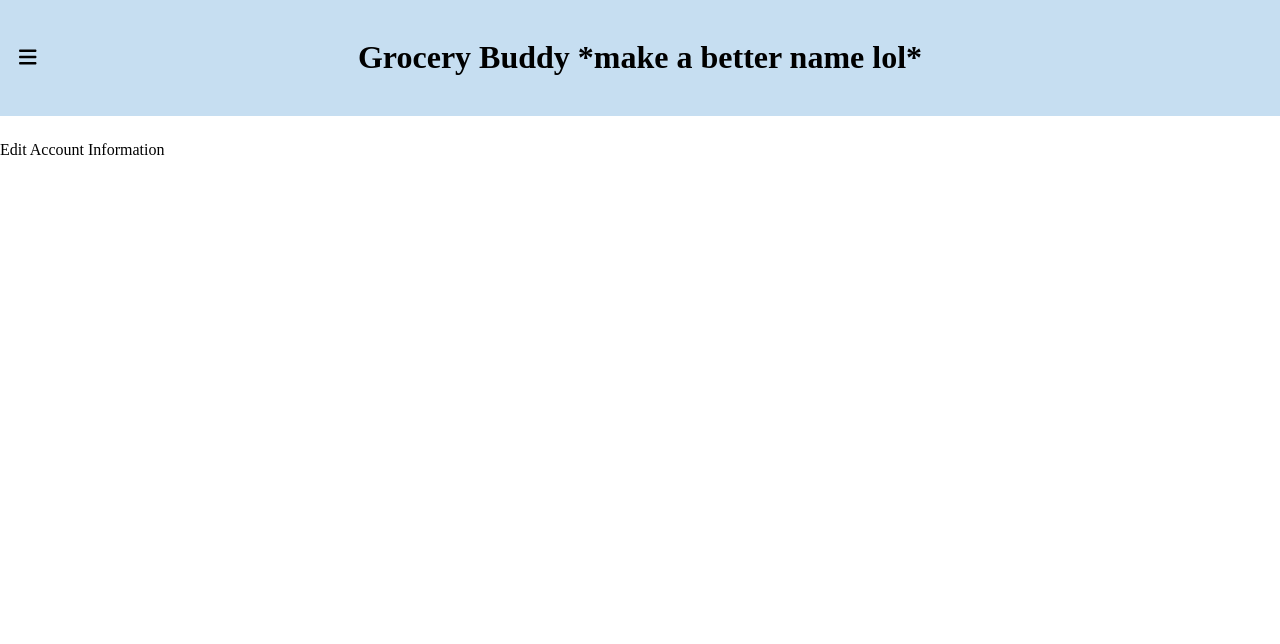
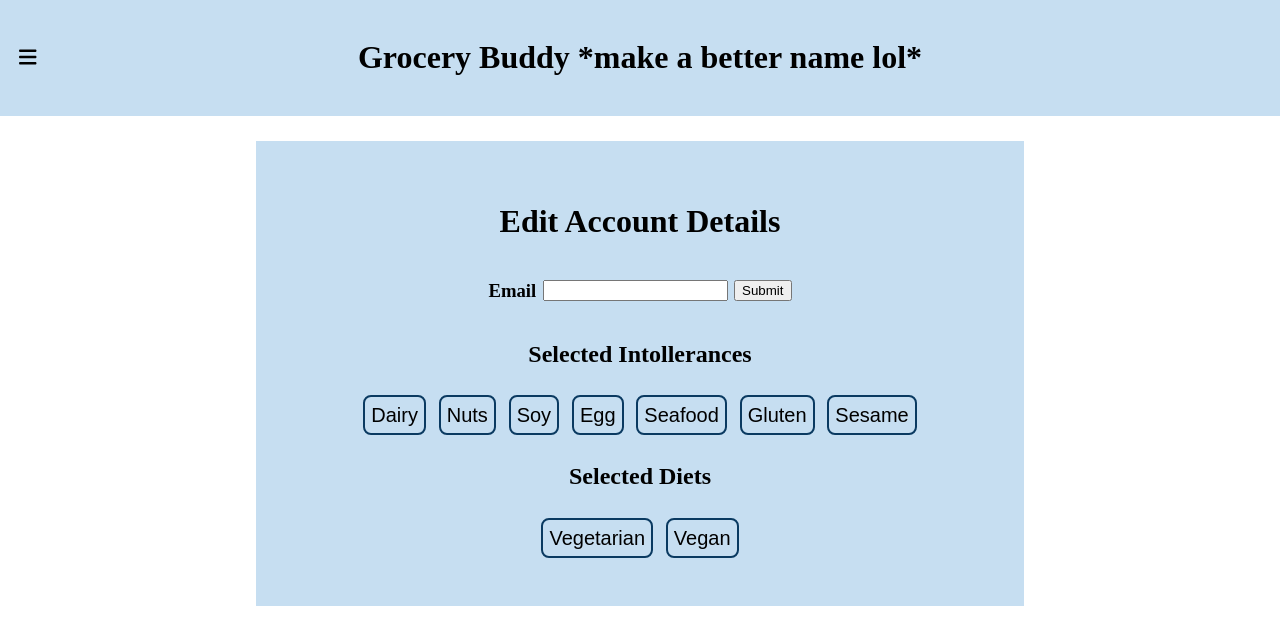
Before and after one commit to Brianna-Flores-MetaU-Capstone/Brianna-Flores-Capstone-Project, a React (Vite) app in the folder frontend/: page /account in a window 1280 px wide. Shown: the top 644 px of the page. Built offline with nearby package versions, Linux system fonts and the light colour scheme.

Commit message:
this commit will add boilerplate code to edit account details

```diff
--- a/frontend/src/components/NavBar.tsx
+++ b/frontend/src/components/NavBar.tsx
@@ -35,6 +35,11 @@ const NavBar = ({ toggleNav, navOpen }: RecipeToggleNavBar) => {
             } onClick={toggleNav} end>
                 Recipes
             </NavLink>
+            <NavLink to="/account" className={({ isActive }) =>
+                isActive ? "nav-active" : "nav-inactive"
+            } onClick={toggleNav} end>
+                Account
+            </NavLink>
         </nav>
     )
 }
--- a/frontend/src/pages/AccountPage.tsx
+++ b/frontend/src/pages/AccountPage.tsx
@@ -1,12 +1,66 @@
 import React from "react";
 import type { RecipeToggleNavBar } from "../utils/types";
 import AppHeader from "../components/AppHeader";
+import RegistrationForm from "../components/RegistrationForm";
+import RegistrationPreferenceButtons from "../components/RegistrationPreferenceButtons";
+import { intollerances, diets } from "../utils/enum";
+import { useState } from "react";
+import "../styles/AccountPage.css";
+import "../styles/LoginPage.css";
 
 const AccountPage = ({ navOpen, toggleNav }: RecipeToggleNavBar) => {
+  const [userIntollerances, setUserIntollerances] = useState<string[]>([]);
+  const [userDiets, setUserDiets] = useState<string[]>([]);
+
+  const handleIntolleranceClick = (
+    event: React.MouseEvent<HTMLButtonElement>
+  ) => {
+    const selectedIntollerance = event.currentTarget.value;
+    if (userIntollerances.includes(selectedIntollerance)) {
+      setUserIntollerances((prev) =>
+        prev.filter((intollerance) => intollerance !== selectedIntollerance)
+      );
+    } else {
+      setUserIntollerances((prev) => [...prev, selectedIntollerance]);
+    }
+  };
+
+  const handleDietClick = (event: React.MouseEvent<HTMLButtonElement>) => {
+    const selectedDiet = event.currentTarget.value;
+    if (userDiets.includes(selectedDiet)) {
+      setUserDiets((prev) => prev.filter((diet) => diet !== selectedDiet));
+    } else {
+      setUserDiets((prev) => [...prev, selectedDiet]);
+    }
+  };
+
   return (
-    <div>
+    <div className="account-page">
       <AppHeader navOpen={navOpen} toggleNav={toggleNav} />
-        <header>Edit Account Information</header>
+      <div className="account-info">
+        <h1>Edit Account Details</h1>
+        <div className="account-email">
+          <h3>Email</h3>
+          <input />
+          <button>Submit</button>
+        </div>
+        {/* <div className="account-intollerances"> */}
+          <h2>Selected Intollerances</h2>
+          <RegistrationPreferenceButtons
+            list={intollerances}
+            userList={userIntollerances}
+            handleButtonClick={handleIntolleranceClick}
+          />
+        {/* </div>
+        <div className="account-diets"> */}
+        <h2>Selected Diets</h2>
+        <RegistrationPreferenceButtons
+          list={diets}
+          userList={userDiets}
+          handleButtonClick={handleDietClick}
+        />
+        {/* </div> */}
+      </div>
     </div>
   );
 };
--- a/frontend/src/pages/SignupForm.tsx
+++ b/frontend/src/pages/SignupForm.tsx
@@ -9,13 +9,32 @@ import RegistrationForm from "../components/RegistrationForm";
 import AppHeader from "../components/AppHeader";
 
 const SignupForm = ({ navOpen, toggleNav }: RecipeToggleNavBar) => {
-  const [formData, setFormData] = useState<RecipeAuthFormData>({
-    email: "",
-    password: "",
-  });
+  // const [formData, setFormData] = useState<RecipeAuthFormData>({email: "", password: ""});
+  const [formData, setFormData] = useState<RecipeAuthFormData>({email: "", password: ""});
   const [message, setMessage] = useState<RecipeAuthFormResult>();
   const navigate = useNavigate();
   const [success, setSuccess] = useState(false);
+
+  const [userIntollerances, setUserIntollerances] = useState<string[]>([])
+  const [userDiets, setUserDiets] = useState<string[]>([])
+
+  const handleIntolleranceClick = (event: React.MouseEvent<HTMLButtonElement>) => {
+        const selectedIntollerance = event.currentTarget.value;
+        if (userIntollerances.includes(selectedIntollerance)) {
+            setUserIntollerances((prev) => prev.filter((intollerance => intollerance !== selectedIntollerance)))
+        } else {
+            setUserIntollerances((prev) => [...prev, selectedIntollerance])
+        }
+    }
+
+    const handleDietClick = (event: React.MouseEvent<HTMLButtonElement>) => {
+        const selectedDiet = event.currentTarget.value;
+        if (userDiets.includes(selectedDiet)) {
+            setUserDiets((prev) => prev.filter((diet => diet !== selectedDiet)))
+        } else {
+            setUserDiets((prev) => [...prev, selectedDiet])
+        }
+    }
 
   const handleChange = (event: React.ChangeEvent<HTMLInputElement>) => {
     const { name, value } = event.target;
--- /dev/null
+++ b/frontend/src/styles/AccountPage.css
@@ -0,0 +1,17 @@
+.account-info {
+    display: flex;
+    flex-direction: column;
+    align-items: center;
+    /* width: 100vw;
+    height: 100%; */
+    /* width: 60vw; */
+    margin: 0 20vw 0 20vw;
+    padding: 5vh;
+    background-color: #c6def1;
+}
+
+.account-email {
+    display: flex;
+    align-items: center;
+    gap: 0.5vw;
+}
```
Also changed, not shown: frontend/src/components/RegistrationForm.tsx (+0 -9 lines).
